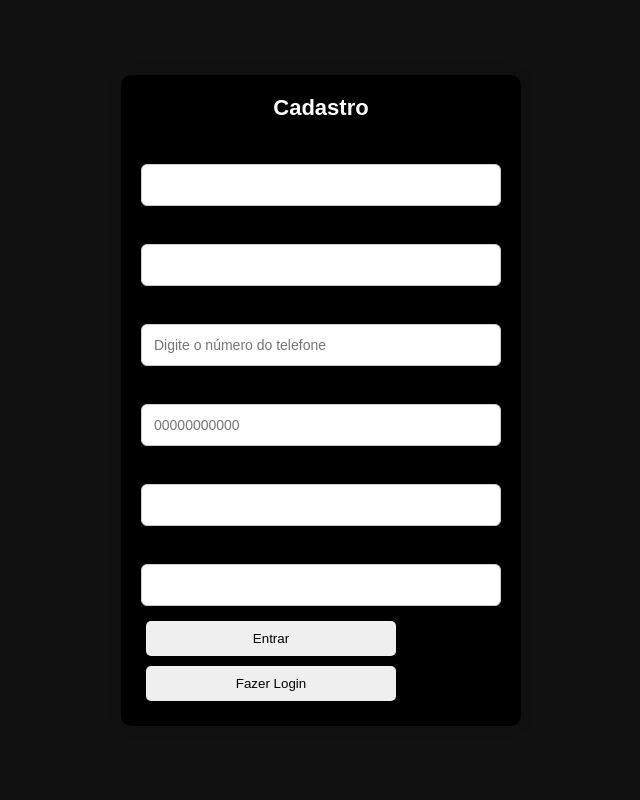
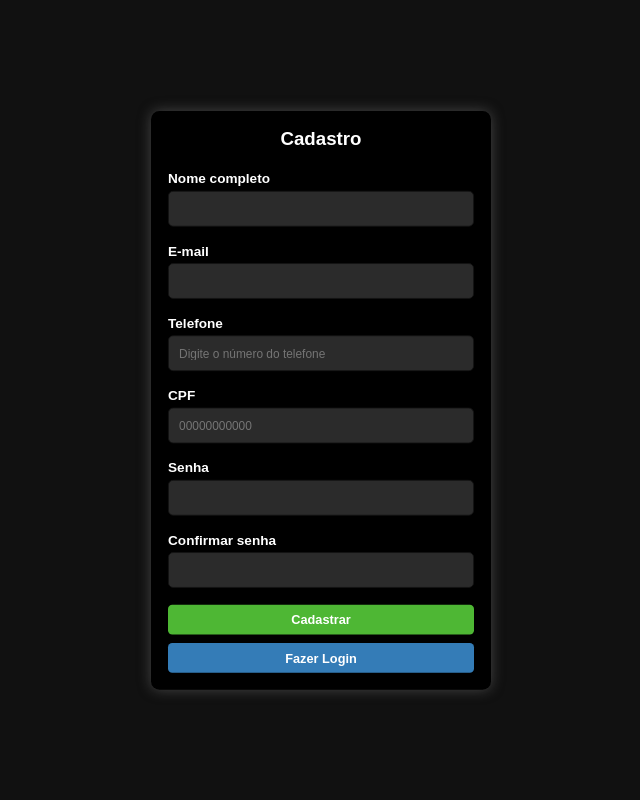
Before and after one commit to duduusxz/swII, a PHP site: page /cadastro.html in a window 1280 px wide. Shown: the whole page, without its empty margins (319-959 px from the left). Run offline with PHP 8.4, Linux system fonts and the light colour scheme.

Commit message:
Fazendo js do cadastro e login

```diff
--- a/exercicios-sw/formularios/cadastro.html
+++ b/exercicios-sw/formularios/cadastro.html
@@ -29,10 +29,56 @@
                 <label for="confirmarSenha">Confirmar senha</label>
                 <input type="password" id="confirmarSenha" name="confirmarSenha" required>
 
-                <button class="btn-1" type="submit" id="cadastro">Entrar</button>
+                <button class="btn-1" type="submit" id="cadastro">Cadastrar</button>
                 <button class="btn-2" type="button" id="fazerLogin" onclick="window.location.href='/exercicios-sw/formularios/login.html'">Fazer Login</button>
             </form>
         </div>
     </div>
+
+    <script>
+        // Adiciona um listener para o evento 'submit' do formulário com id "cadastroForm"
+// A função será executada sempre que o usuário tentar enviar o formulário
+document.getElementById("cadastroForm").addEventListener("submit", function (event) {
+    // Captura os valores dos campos do formulário e remove espaços em branco extras
+    const email = document.getElementById("email").value.trim();
+    const telefone = document.getElementById("telefone").value.trim();
+    const cpf = document.getElementById("cpf").value.trim();
+    const senha = document.getElementById("senha").value;
+    const confirmaSenha = document.getElementById("confirmaSenha").value;
+    // Define expressões regulares para validação dos campos
+    // Validação de e-mail no formato padrão (ex: nome@dominio.com) const emailRegex/^[^\s]+[^\s]+\.[^\s]+$/;
+    // Validação de telefone brasileiro:
+    // Pode conter ou não parenteses no código de área,
+    // opcional espaço, e hifen opcional no número
+    // Exemplo válido: (11) 91111-2222 อน 11911112222
+    const telefoneRegex = /^\(\d{2}\)?\?\d{4,5}-?\d(4)$/;
+    // Validação do CPF, deve conter exatamente 11 digitos numéricos consecutivos
+    /// Sem pontos, hífens ou espaços
+    const cpfRegex = /^\d{11}$/;
+    // Valida o e-mail digitado
+    if (lemailRegex.test(email)) {
+        alert("Por favor, insira um e-mail válido.");
+        event.preventDefault(); // Impede o envio do formulário para correção
+        return; // Sai da função para que o usuário corrija
+    }
+    // Valida o telefone digitado
+    if (telefoneRegex.test(telefone)) {
+        alert("Por favor, insira um número de telefone válido. Ex: (11) 91111-2222");
+        event.preventDefault(); // Impede o envio do formulário
+        return; // Sai da função para que o usuário corrija
+        // Valida o CPF digitado
+    }
+    if (cpfRegex.test(cpf)) {
+        alert("O CPF deve conter exatamente 11 números, sem pontos ou traços."); event.preventDefault(); // Impede o envio
+        return; // Sal da função para que o usuario corrija
+    }
+    // Verifica se a senha e a confirmação de senha são idênticas
+    if (senha !== confirmaSenha) {
+        alert("As senhas não coincidem. Verifique novamente."); event.preventDefault(); // Impede o envio para correção
+        return; // Sai da função para que o usuário corrija
+    }
+});
+// Se chegar aqui, todas as validações passaram e o formulário será enviado normalmente
+    </script>
 </body>
 </html>
--- a/exercicios-sw/formularios/login-cadastro.css
+++ b/exercicios-sw/formularios/login-cadastro.css
@@ -17,13 +17,14 @@ html, body{
     display: flex;
     align-items: center;
     justify-content: center;
+    scale: 85%;
 }
 
 .form-login, .form-cadastro{
     background-color: #000;
     padding: 20px;
     border-radius: 10px;
-    box-shadow: 0 0 15px rgba(0, 0, 0, 0.1);
+    box-shadow: 0 0 15px rgba(120, 120, 120, 0.507);
     width: 100%;
     max-width: 400px;
 }
@@ -32,24 +33,33 @@ label{
     font-weight: bold;
     display: block;
     margin-top: 10px;
+    color: white;
+    margin-bottom: 5px;
 }
 
 button{
-    width: 250px;
+    width: 100%;
     height: 35px;
     border: none;
     border-radius: 5px;
-    margin: 5px;
+    margin-top: 10px;
     font-family: Arial, Helvetica, sans-serif;
+    cursor: pointer;
+    color: white;
+    font-family: Arial, Helvetica, sans-serif;
+    font-weight: bold;
+    font-size: 15px;
 }
 
 input{
     width: 100%;
     padding: 12px;
     margin-bottom: 10px;
-    border: 1px solid #ccc;
+    border: 1px solid #141414;
     border-radius: 6px;
     font-size: 14px;
+    background-color: #2b2b2b;
+    color: white;
 }
 
 h1{
@@ -58,3 +68,11 @@ h1{
     color: white;
     margin-bottom: 25px;
 }
+
+.btn-1{
+    background-color: #4eb734;
+}
+
+.btn-2{
+    background-color: #347cb7;
+}
```
Also changed, not shown: exercicios-sw/formularios/login.html (+24 -2 lines).
